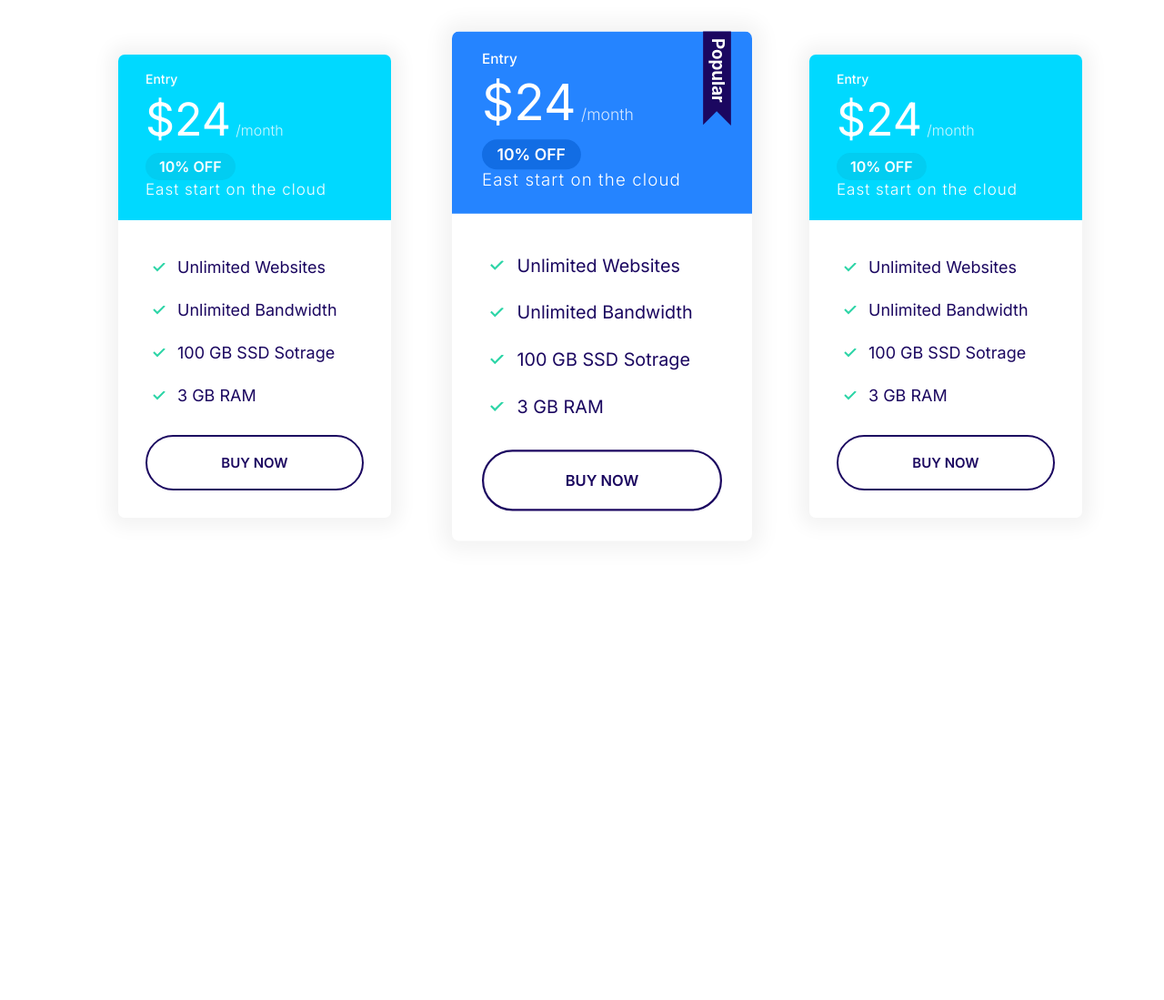
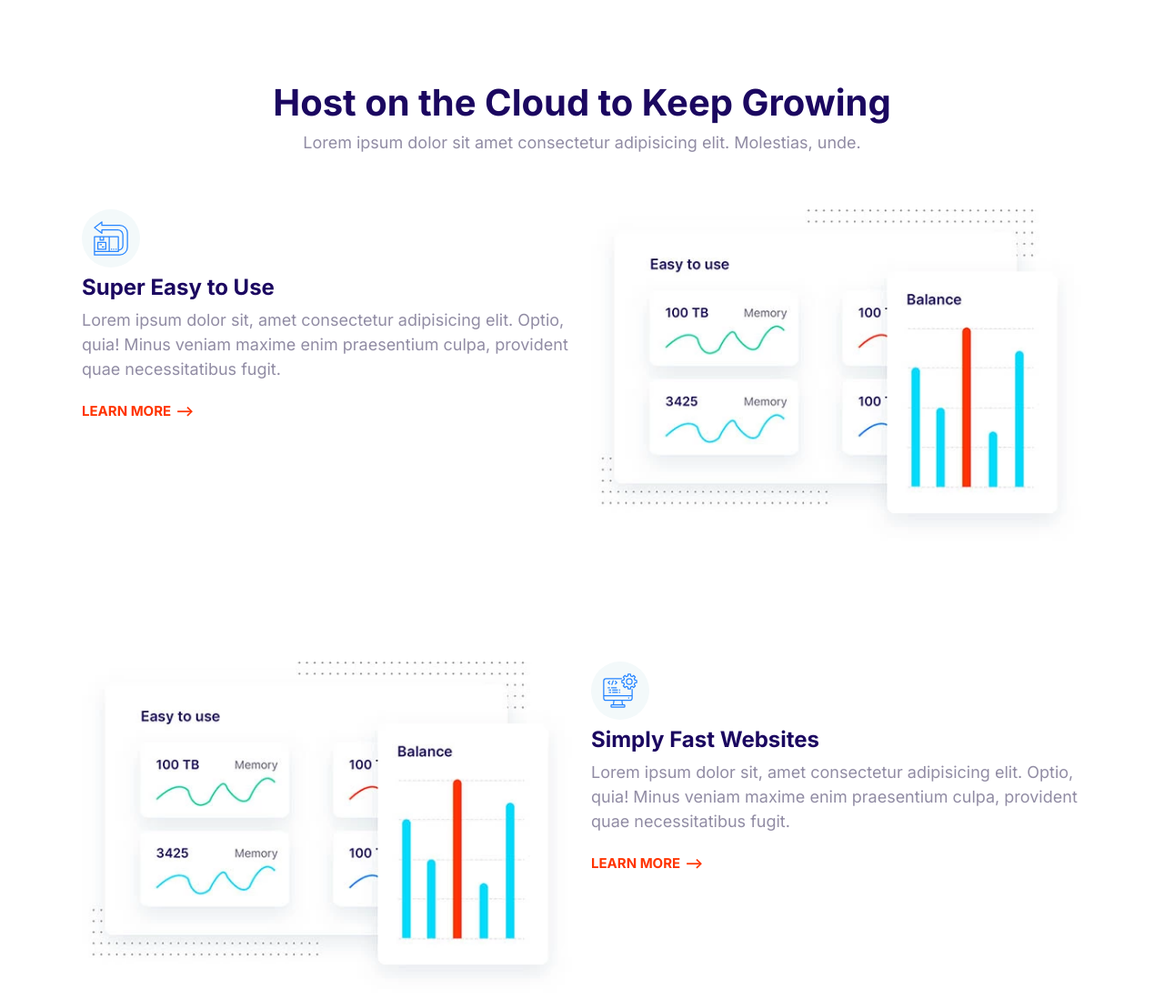
Before and after one commit to MomohJoel/Coding-along, a plain HTML site: page index.html in a window 1280 px wide. Shown: the top 1099 px of the page at 91% size. Before the commit the page ends 800 px from the top, so only its background shows below. Drawn offline with Linux system fonts and the light colour scheme.

Commit message:
Feature-Block

```diff
--- a/css/styles.css
+++ b/css/styles.css
@@ -77,7 +77,7 @@ a {
 }
 
 .link-arrow {
-    color: var(--color-acemt);
+    color: var(--color-accent);
     text-transform: uppercase;
     font-size: 2rem;
     font-weight: bold;
@@ -773,3 +773,27 @@ a {
     align-items: center;
     margin-left: 4rem;
 }
+
+/* Features*/
+.feature {
+    gap: 4rem 2rem;
+    margin: 12rem 0;
+}
+
+.feature:first-of-type {
+    margin-top: 6rem;
+}
+
+.feature__heading {
+    margin: 1rem 0;
+}
+
+.feature__image {
+    width: 100%;
+}
+
+@media screen and (min-width: 768px) {
+    .feature:nth-of-type(even) .feature__content {
+        order: 2;
+    }
+}
--- a/index.html
+++ b/index.html
@@ -14,69 +14,122 @@
     <link rel="stylesheet" href="css/styles.css" />
   </head>
   <body>
-    <section class="block container block-plans">
-      <div class="grid grid--1x3">
-        <div class="plan">
-          <div class="card card--secondary">
-            <header class="card__header">
-              <h3 class="plan__name">Entry</h3>
-              <span class="plan__price">$24</span>
-              <span class="plan__billing-cycle">/month</span>
-              <span class="badge badge--secondary badge--small">10% OFF</span>
-              <span class="plan__description">East start on the cloud</span>
-            </header>
-            <div class="card__body">
-              <ul class="list list--tick">
-                <li class="list__item">Unlimited Websites</li>
-                <li class="list__item">Unlimited Bandwidth</li>
-                <li class="list__item">100 GB SSD Sotrage</li>
-                <li class="list__item">3 GB RAM</li>
-              </ul>
-              <button class="btn btn--outline btn--block">Buy Now</button>
-            </div>
-          </div>
+    <section class="block container">
+      <header class="block__header">
+        <h2>Host on the Cloud to Keep Growing</h2>
+        <p>
+          Lorem ipsum dolor sit amet consectetur adipisicing elit. Molestias,
+          unde.
+        </p>
+      </header>
+      <article class="grid grid--1x2 feature">
+        <div class="feature__content">
+          <span class="icon-container">
+            <svg class="icon icon--primary">
+              <use xlink:href="images/sprite.svg#easy"></use>
+            </svg>
+          </span>
+          <h3 class="feature__heading">Super Easy to Use</h3>
+          <p>
+            Lorem ipsum dolor sit, amet consectetur adipisicing elit. Optio,
+            quia! Minus veniam maxime enim praesentium culpa, provident quae
+            necessitatibus fugit.
+          </p>
+          <a href="#" class="link-arrow">Learn More</a>
         </div>
-        <div class="plan plan--popular">
-          <div class="card card--primary">
-            <header class="card__header">
-              <h3 class="plan__name">Entry</h3>
-              <span class="plan__price">$24</span>
-              <span class="plan__billing-cycle">/month</span>
-              <span class="badge badge--primary badge--small">10% OFF</span>
-              <span class="plan__description">East start on the cloud</span>
-            </header>
-            <div class="card__body">
-              <ul class="list list--tick">
-                <li class="list__item">Unlimited Websites</li>
-                <li class="list__item">Unlimited Bandwidth</li>
-                <li class="list__item">100 GB SSD Sotrage</li>
-                <li class="list__item">3 GB RAM</li>
-              </ul>
-              <button class="btn btn--outline btn--block">Buy Now</button>
-            </div>
-          </div>
+        <picture>
+          <source
+            type="image/webp"
+            srcset="images/easy.webp 1x, images/easy@2x.webp 2x"
+          />
+          <source
+            type="image/jpg"
+            srcset="images/easy.jpg 1x, images/easy@2x.jpg 2x"
+          />
+          <img class="feature__image" src="images/easy@2x.jpg" alt="" />
+        </picture>
+      </article>
+      <article class="grid grid--1x2 feature">
+        <div class="feature__content">
+          <span class="icon-container">
+            <svg class="icon icon--primary">
+              <use xlink:href="images/sprite.svg#computer"></use>
+            </svg>
+          </span>
+          <h3 class="feature__heading">Simply Fast Websites</h3>
+          <p>
+            Lorem ipsum dolor sit, amet consectetur adipisicing elit. Optio,
+            quia! Minus veniam maxime enim praesentium culpa, provident quae
+            necessitatibus fugit.
+          </p>
+          <a href="#" class="link-arrow">Learn More</a>
         </div>
-        <div class="plan">
-          <div class="card card--secondary">
-            <header class="card__header">
-              <h3 class="plan__name">Entry</h3>
-              <span class="plan__price">$24</span>
-              <span class="plan__billing-cycle">/month</span>
-              <span class="badge badge--secondary badge--small">10% OFF</span>
-              <span class="plan__description">East start on the cloud</span>
-            </header>
-            <div class="card__body">
-              <ul class="list list--tick">
-                <li class="list__item">Unlimited Websites</li>
-                <li class="list__item">Unlimited Bandwidth</li>
-                <li class="list__item">100 GB SSD Sotrage</li>
-                <li class="list__item">3 GB RAM</li>
-              </ul>
-              <button class="btn btn--outline btn--block">Buy Now</button>
-            </div>
-          </div>
+        <picture>
+          <source
+            type="image/webp"
+            srcset="images/easy.webp 1x, images/easy@2x.webp 2x"
+          />
+          <source
+            type="image/jpg"
+            srcset="images/easy.jpg 1x, images/easy@2x.jpg 2x"
+          />
+          <img class="feature__image" src="images/fast@2x.jpg" alt="" />
+        </picture>
+      </article>
+      <article class="grid grid--1x2 feature">
+        <div class="feature__content">
+          <span class="icon-container">
+            <svg class="icon icon--primary">
+              <use xlink:href="images/sprite.svg#wordpress"></use>
+            </svg>
+          </span>
+          <h3 class="feature__heading">Wordpress Made Easy</h3>
+          <p>
+            Lorem ipsum dolor sit, amet consectetur adipisicing elit. Optio,
+            quia! Minus veniam maxime enim praesentium culpa, provident quae
+            necessitatibus fugit.
+          </p>
+          <a href="#" class="link-arrow">Learn More</a>
         </div>
-      </div>
+        <picture>
+          <source
+            type="image/webp"
+            srcset="images/easy.webp 1x, images/easy@2x.webp 2x"
+          />
+          <source
+            type="image/jpg"
+            srcset="images/easy.jpg 1x, images/easy@2x.jpg 2x"
+          />
+          <img class="feature__image" src="images/wordpress@2x.jpg" alt="" />
+        </picture>
+      </article>
+      <article class="grid grid--1x2 feature">
+        <div class="feature__content">
+          <span class="icon-container">
+            <svg class="icon icon--primary">
+              <use xlink:href="images/sprite.svg#support"></use>
+            </svg>
+          </span>
+          <h3 class="feature__heading">24/7 Expert Support</h3>
+          <p>
+            Lorem ipsum dolor sit, amet consectetur adipisicing elit. Optio,
+            quia! Minus veniam maxime enim praesentium culpa, provident quae
+            necessitatibus fugit.
+          </p>
+          <a href="#" class="link-arrow">Learn More</a>
+        </div>
+        <picture>
+          <source
+            type="image/webp"
+            srcset="images/easy.webp 1x, images/easy@2x.webp 2x"
+          />
+          <source
+            type="image/jpg"
+            srcset="images/easy.jpg 1x, images/easy@2x.jpg 2x"
+          />
+          <img class="feature__image" src="images/support@2x.jpg" alt="" />
+        </picture>
+      </article>
     </section>
     <script src="js/main.js"></script>
   </body>
```
Also changed, not shown: components/feature-block.html (added, +116 -0 lines), images/easy.jpg (added), images/easy.webp (added), images/easy@2x.jpg (added), images/easy@2x.webp (added), images/fast.jpg (added), images/fast.webp (added), images/fast@2x.jpg (added), images/fast@2x.webp (added), images/support.jpg (added), images/support.webp (added), images/support@2x.jpg (added), images/support@2x.webp (added), images/wordpress.jpg (added), 3 more files.
